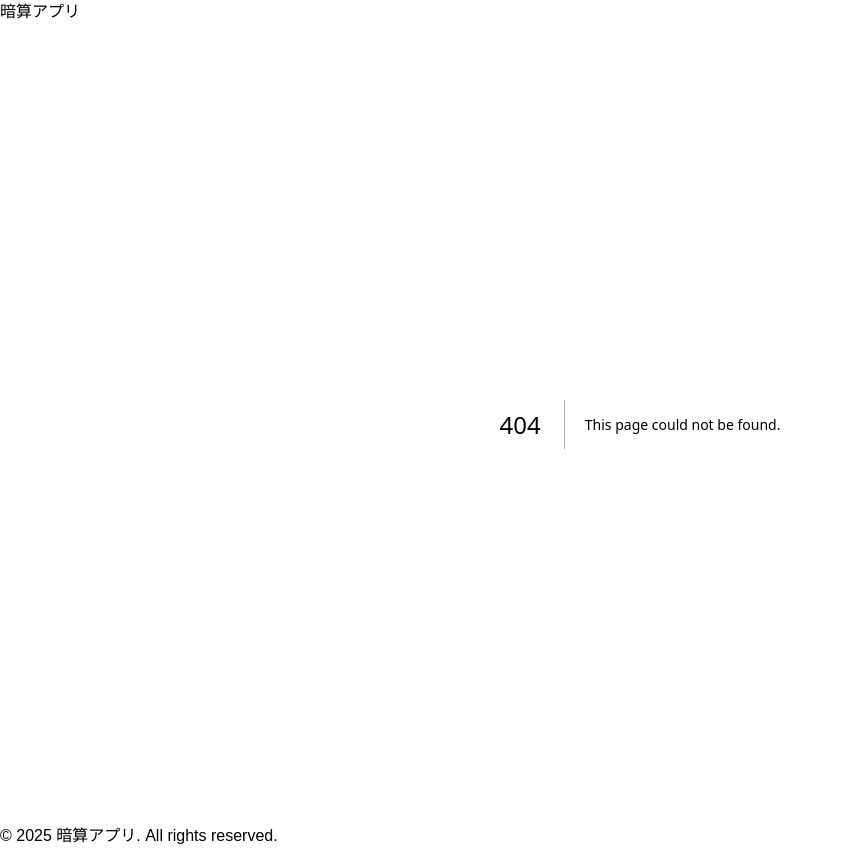
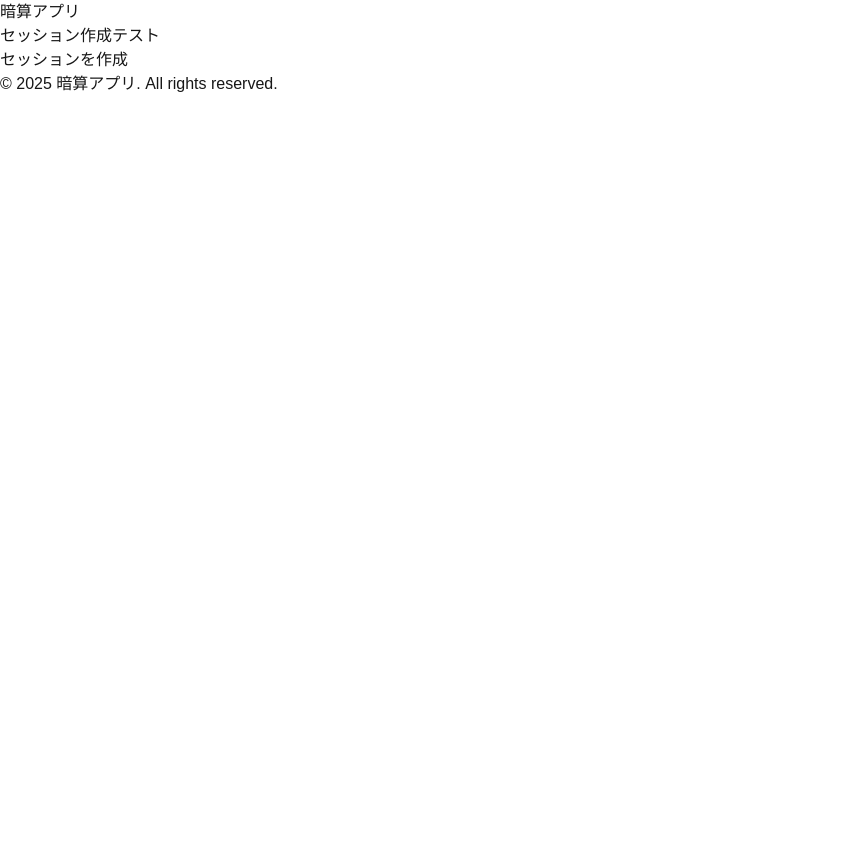
Before and after one commit to Chikuwa0141/mental-arithmetic-app, a Next.js app in the folder my-app/: page /session-create in a window 1280 px wide. Before the commit this address had no page. Shown: the whole page, without its empty margins (0-843 px from the left). After the commit the page ends 800 px from the top, so only its background shows below. Built offline with nearby package versions, Linux system fonts and the light colour scheme.

Commit message:
sessionの作成APIを追加

```diff
--- /dev/null
+++ b/my-app/src/app/api/session/create/route.ts
@@ -0,0 +1,27 @@
+import{NextResponse} from "next/server";
+import { prisma } from '../../../../lib/prisma';
+
+
+export async function POST(req: Request){
+    try{
+        const body = await req.json();
+        const{userId, questionCount, condition}= body;
+
+        if(!userId || !questionCount){
+            return NextResponse.json({error: "Missing fields"}, {status: 400});
+    }
+
+    const session = await prisma.session.create({
+        data:{
+            userId,
+            questionCount,
+            condition,
+        },
+    });
+
+    return NextResponse.json(session, {status: 201});
+    }catch(error){
+        console.error("Session Create error:", error);
+        return NextResponse.json({error: "Internal Server Error"}, {status: 500});
+    }
+}
--- /dev/null
+++ b/my-app/src/app/session-create/page.tsx
@@ -0,0 +1,37 @@
+'use client';
+
+import { useState } from 'react';
+
+export default function SessionCreatePage() {
+  const [loading, setLoading] = useState(false);    //userがセッションを作成中かどうかの状態を管理するための状態変数
+
+  const createSession = async () => {
+    setLoading(true);
+    const res = await fetch('/api/session/create', {
+      method: 'POST',
+      headers: { 'Content-Type': 'application/json' },
+      body: JSON.stringify({
+        userId: 1, // ← ログインユーザーのID（今回は1でテスト）
+        questionCount: 10,
+        condition: '通常',
+      }),
+    });
+
+    const data = await res.json();
+    console.log('作成されたセッション:', data);
+    setLoading(false);
+  };
+
+  return (
+    <main className="p-8">
+      <h1 className="text-2xl font-bold mb-4">セッション作成テスト</h1>
+      <button
+        className="bg-blue-600 text-white px-4 py-2 rounded"
+        onClick={createSession}
+        disabled={loading}
+      >
+        {loading ? '作成中...' : 'セッションを作成'}
+      </button>
+    </main>
+  );
+}
--- /dev/null
+++ b/my-app/src/lib/prisma.ts
@@ -0,0 +1,10 @@
+import { PrismaClient } from '@prisma/client';
+
+const globalForPrisma = globalThis as unknown as {
+  prisma: PrismaClient | undefined;
+};
+
+export const prisma =
+  globalForPrisma.prisma ?? new PrismaClient();
+
+if (process.env.NODE_ENV !== 'production') globalForPrisma.prisma = prisma;
```
